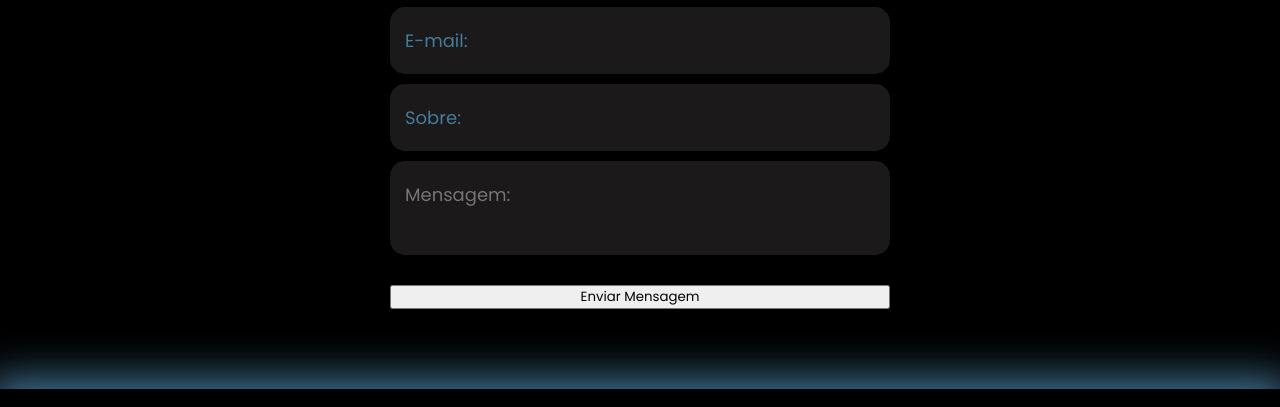
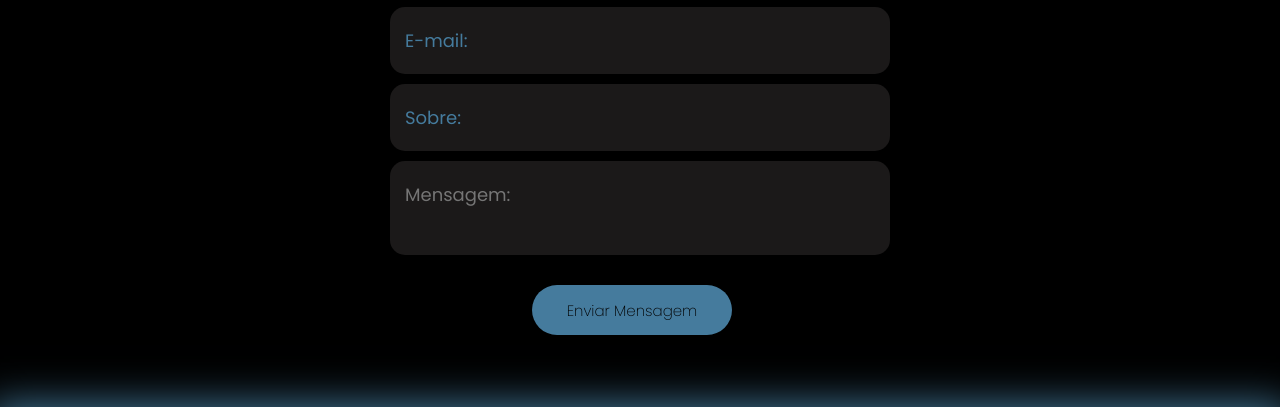
Before and after one commit to ryangabriel-art/NewPortfolio, a plain HTML site: page index.html in a window 1280 px wide. Shown: the part 3101-3508 px from the top of the page. Drawn offline with nearby package versions, Linux system fonts and the light colour scheme; a small style sheet from the web is missing.

Commit message:
Restore general styles and layout in style.css

```diff
--- a/style.css
+++ b/style.css
@@ -345,6 +345,21 @@ form textarea{
 form .btn-enviar{
     margin-top: 20px;
     text-align: center;
+    width: 200px;
+    height: 50px;
+    border-radius: 25px;
+    margin-left: 142px;
+    background-color: #457b9d;
+    font-size: 15px;
+    font-weight: 200;
+    border: none;
+}
+
+form .btn-enviar:hover{
+     box-shadow: 0px 0px 15px #457b9d;
+   color: #eaeaea;
+   transition: .2s;
+   transform: scale(1.05);
 }
 
 form .btn-enviar input{
```
